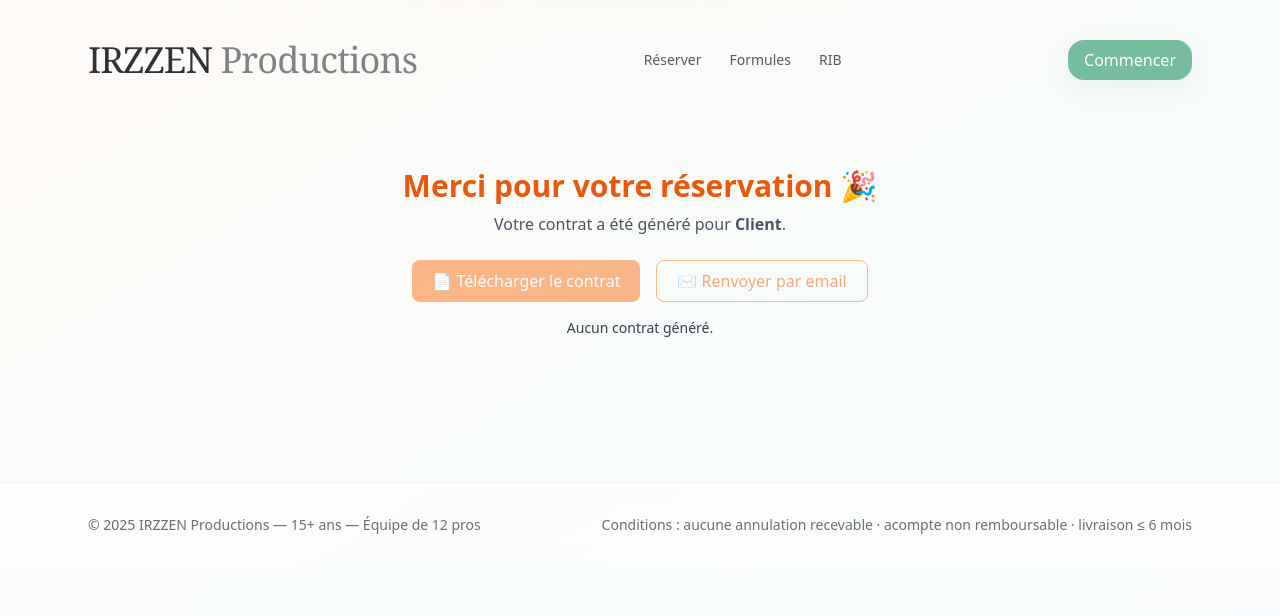
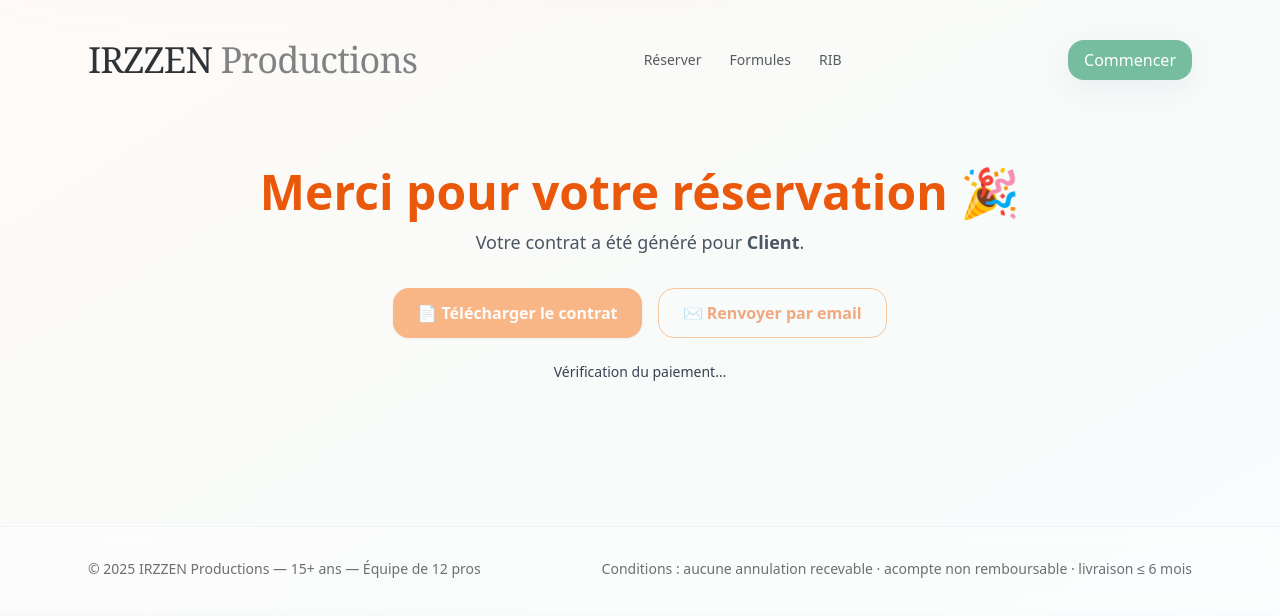
Before and after one commit to raventech75/irzzenproductions, a Next.js app: page /success in a window 1280 px wide. Shown: the top 616 px of the page. Built offline with nearby package versions, Linux system fonts and the light colour scheme.

Commit message:
correctionV2

```diff
--- a/app/api/verify-session/route.ts
+++ b/app/api/verify-session/route.ts
@@ -1,5 +1,11 @@
+// app/api/verify-session/route.ts
 import { NextResponse } from "next/server";
 import Stripe from "stripe";
+import { getSignedContractUrl } from "@/lib/storage";
+
+export const dynamic = "force-dynamic";
+export const revalidate = 0;
+export const runtime = "nodejs";
 
 const stripe = new Stripe(process.env.STRIPE_SECRET_KEY!, {
   apiVersion: "2023-10-16",
@@ -9,38 +15,59 @@ export async function GET(req: Request) {
   try {
     const { searchParams } = new URL(req.url);
     const sessionId = searchParams.get("session_id");
-
     if (!sessionId) {
-      return NextResponse.json({ ok: false, error: "Missing session_id" }, { status: 400 });
+      return NextResponse.json({ error: "Missing session_id" }, { status: 400 });
     }
 
     const session = await stripe.checkout.sessions.retrieve(sessionId, {
-      expand: ["payment_intent"],
+      expand: ["customer", "payment_intent"],
     });
 
     const paid =
       session.payment_status === "paid" ||
-      (typeof session.payment_intent === "object" && session.payment_intent?.status === "succeeded");
+      session.status === "complete" ||
+      !!session.payment_intent;
 
-    const email = session.customer_email || null;
-    const pdfUrl = (session.metadata && (session.metadata as any).pdfUrl) || null;
+    // Récupération email client de manière type-safe
+    let email: string | null =
+      session.customer_email ||
+      session.customer_details?.email ||
+      null;
 
-    // On renvoie aussi les métadonnées pour le récap
-    const metadata: Record<string, string | null | undefined> =
-      (session.metadata as any) || {};
+    const cust = typeof session.customer === "object" ? session.customer : null;
+    if (cust) {
+      // Si c'est un DeletedCustomer -> pas d'email
+      if ("deleted" in cust) {
+        if (!cust.deleted) {
+          email = email || (cust as Stripe.Customer).email || null;
+        }
+      } else {
+        // Customer "vivant"
+        email = email || (cust as Stripe.Customer).email || null;
+      }
+    }
+
+    const md = (session.metadata || {}) as Record<string, string>;
+    let pdfUrl = md.pdfUrl || "";
+    const pdfPath = md.pdfPath || "";
+
+    // Si pas d'URL publique mais un path storage, on génère une URL signée (1h)
+    if (!pdfUrl && pdfPath) {
+      try {
+        pdfUrl = await getSignedContractUrl(pdfPath, 3600);
+      } catch {
+        // ignore — on renverra pdfUrl vide
+      }
+    }
 
     return NextResponse.json({
-      ok: true,
       paid,
       email,
       pdfUrl,
-      currency: session.currency,
-      amount_total: session.amount_total,
-      session_status: session.status,
-      metadata,
+      metadata: md,
     });
-  } catch (err: any) {
-    console.error("verify-session error:", err?.message || err);
-    return NextResponse.json({ ok: false, error: err?.message || "Server error" }, { status: 500 });
+  } catch (e: any) {
+    console.error("verify-session error:", e?.message || e);
+    return NextResponse.json({ error: "Server error" }, { status: 500 });
   }
 }
--- a/app/success/SuccessClient.tsx
+++ b/app/success/SuccessClient.tsx
@@ -1,83 +1,119 @@
+// app/success/SuccessClient.tsx
 "use client";
 
+import { useEffect, useMemo, useState } from "react";
 import { useSearchParams } from "next/navigation";
-import { useState, useEffect } from "react";
+
+type VerifyResponse = {
+  paid: boolean;
+  email: string | null;
+  pdfUrl: string;
+  metadata: Record<string, string>;
+  error?: string;
+};
 
 export default function SuccessClient() {
-  const searchParams = useSearchParams();
-  const pdfUrl = searchParams.get("pdfUrl"); // URL publique ou signée Supabase
-  const clientEmail = searchParams.get("email") || "client@email.com";
-  const clientName = searchParams.get("name") || "Client";
+  const sp = useSearchParams();
+  const sessionId = sp.get("session_id") || "";
+  const [data, setData] = useState<VerifyResponse | null>(null);
+  const [loading, setLoading] = useState(true);
+  const [sendMsg, setSendMsg] = useState<string | null>(null);
 
-  const [status, setStatus] = useState<string | null>(null);
+  const clientName =
+    data?.metadata?.couple_name ||
+    [data?.metadata?.bride_first_name, data?.metadata?.bride_last_name]
+      .filter(Boolean)
+      .join(" ") ||
+    "Client";
 
   useEffect(() => {
-    if (!pdfUrl) {
-      setStatus("Aucun contrat généré.");
+    let mounted = true;
+    async function run() {
+      setLoading(true);
+      try {
+        const res = await fetch(`/api/verify-session?session_id=${encodeURIComponent(sessionId)}`, {
+          cache: "no-store",
+        });
+        const json = (await res.json()) as VerifyResponse;
+        if (mounted) setData(json);
+      } catch (e) {
+        if (mounted) setData({ paid: false, email: null, pdfUrl: "", metadata: {}, error: String(e) });
+      } finally {
+        if (mounted) setLoading(false);
+      }
     }
-  }, [pdfUrl]);
+    if (sessionId) run();
+    return () => {
+      mounted = false;
+    };
+  }, [sessionId]);
+
+  const canDownload = useMemo(() => Boolean(data?.pdfUrl), [data]);
+  const toEmail = useMemo(() => data?.email || data?.metadata?.email || "", [data]);
 
   const handleDownload = () => {
-    if (!pdfUrl) return;
-    window.open(pdfUrl, "_blank");
+    if (!data?.pdfUrl) return;
+    window.open(data.pdfUrl, "_blank", "noopener,noreferrer");
   };
 
   const handleResend = async () => {
-    if (!pdfUrl) {
-      setStatus("Aucun contrat disponible.");
+    if (!toEmail || !data) {
+      setSendMsg("Email ou contrat indisponible.");
       return;
     }
-    setStatus("Envoi en cours...");
-
+    setSendMsg("Envoi en cours…");
     try {
-      const res = await fetch("/api/admin/contracts/email", {
+      const res = await fetch("/api/send-contract", {
         method: "POST",
         headers: { "Content-Type": "application/json" },
         body: JSON.stringify({
-          email: clientEmail,
-          pdfUrl,
+          to: toEmail,
+          pdfUrl: data.pdfUrl || null,
+          pdfPath: data.metadata?.pdfPath || null,
         }),
       });
-
-      if (!res.ok) throw new Error("Erreur serveur");
-      setStatus("Contrat renvoyé avec succès ✅");
-    } catch (err) {
-      console.error(err);
-      setStatus("Erreur lors de l’envoi ❌");
+      const j = await res.json().catch(() => ({}));
+      if (!res.ok) {
+        setSendMsg(`Erreur d'envoi : ${j?.error || res.statusText}`);
+        return;
+      }
+      setSendMsg("Contrat renvoyé par mail ✅");
+    } catch (e: any) {
+      setSendMsg(`Erreur d'envoi : ${e?.message || e}`);
     }
   };
 
   return (
-    <div className="max-w-2xl mx-auto text-center py-16">
-      <h1 className="text-3xl font-bold text-orange-600">
+    <div className="max-w-3xl mx-auto text-center py-16">
+      <h1 className="text-4xl md:text-5xl font-extrabold text-orange-600">
         Merci pour votre réservation 🎉
       </h1>
-      <p className="mt-2 text-gray-600">
+      <p className="mt-3 text-gray-600 text-lg">
         Votre contrat a été généré pour <b>{clientName}</b>.
       </p>
 
-      <div className="mt-6 flex justify-center gap-4">
+      <div className="mt-8 flex flex-wrap justify-center gap-4">
         <button
           onClick={handleDownload}
-          disabled={!pdfUrl}
-          className="px-5 py-2 rounded-lg bg-orange-500 text-white hover:bg-orange-600 disabled:opacity-50"
+          disabled={!canDownload || loading}
+          className="px-6 py-3 rounded-xl bg-orange-500 text-white font-semibold shadow hover:bg-orange-600 disabled:opacity-50"
         >
           📄 Télécharger le contrat
         </button>
         <button
           onClick={handleResend}
-          disabled={!pdfUrl}
-          className="px-5 py-2 rounded-lg border border-orange-500 text-orange-600 hover:bg-orange-50 disabled:opacity-50"
+          disabled={!canDownload || loading}
+          className="px-6 py-3 rounded-xl border border-orange-400 text-orange-600 font-semibold hover:bg-orange-50 disabled:opacity-50"
         >
           ✉️ Renvoyer par email
         </button>
       </div>
 
-      {status && (
-        <p className="mt-4 text-sm text-gray-700">
-          {status}
-        </p>
-      )}
+      <div className="mt-6 text-sm text-gray-700">
+        {loading && <p>Vérification du paiement…</p>}
+        {!loading && !canDownload && <p>Aucun contrat généré.</p>}
+        {sendMsg && <p className="mt-2">{sendMsg}</p>}
+      </div>
     </div>
   );
 }
--- a/app/success/page.tsx
+++ b/app/success/page.tsx
@@ -1,15 +1,12 @@
+// app/success/page.tsx
 import { Suspense } from "react";
 import SuccessClient from "./SuccessClient";
 
-export default function SuccessPage() {
+export const dynamic = "force-dynamic";
+
+export default function Page() {
   return (
-    <Suspense
-      fallback={
-        <div className="max-w-lg mx-auto text-center py-20 text-gray-500">
-          Chargement de votre confirmation…
-        </div>
-      }
-    >
+    <Suspense fallback={<div className="max-w-2xl mx-auto py-16 text-center">Chargement…</div>}>
       <SuccessClient />
     </Suspense>
   );
```
